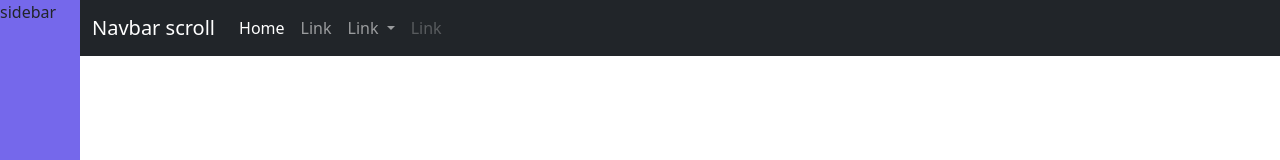
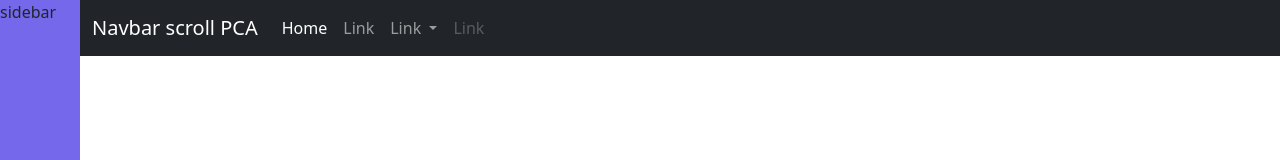
Before and after one commit to Andygggg/Vue3_Vite-boostape5, a Vue app: page / in a window 1280 px wide. Shown: the top 160 px of the page. Built offline with nearby package versions, Linux system fonts and the light colour scheme.

Commit message:
fix: PCA測試

```diff
--- a/src/views/Menu/NavBar.vue
+++ b/src/views/Menu/NavBar.vue
@@ -2,7 +2,7 @@
   <div>
     <nav class="navbar navbar-expand-lg navbar-dark bg-dark">
       <div class="container-fluid">
-        <a class="navbar-brand" href="#">Navbar scroll</a>
+        <a class="navbar-brand" href="#">Navbar scroll PCA</a>
         <button
           class="navbar-toggler"
           type="button"
```
